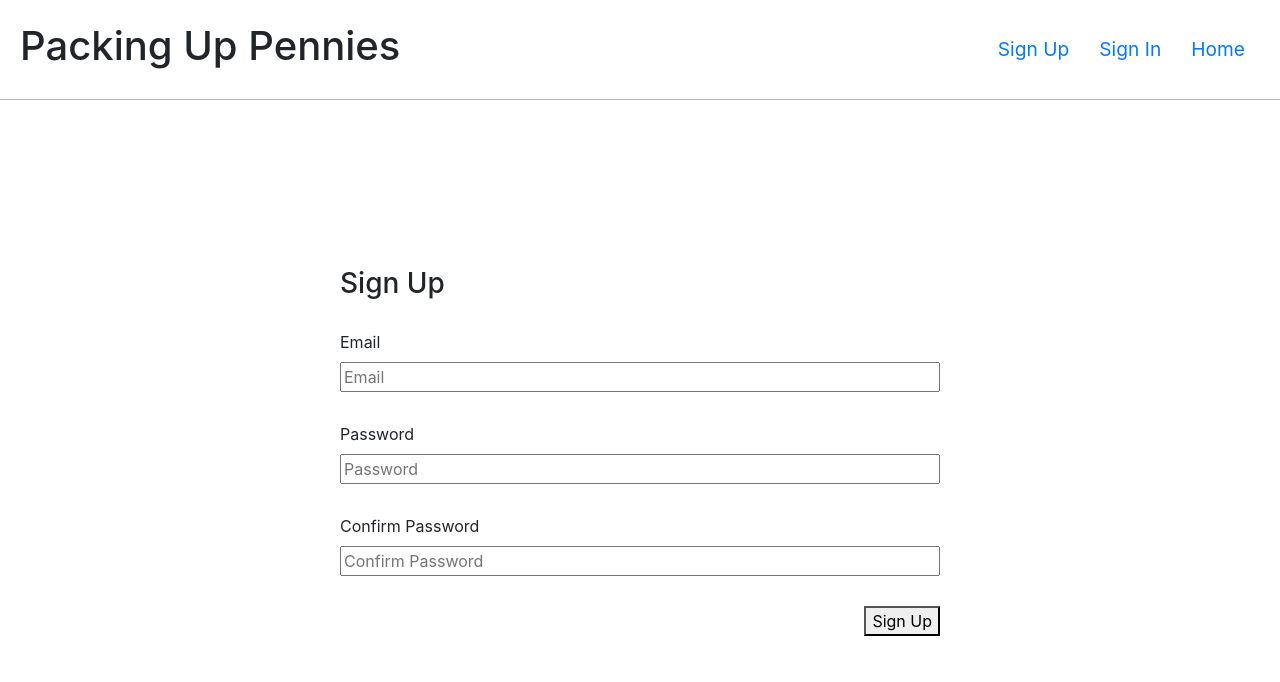
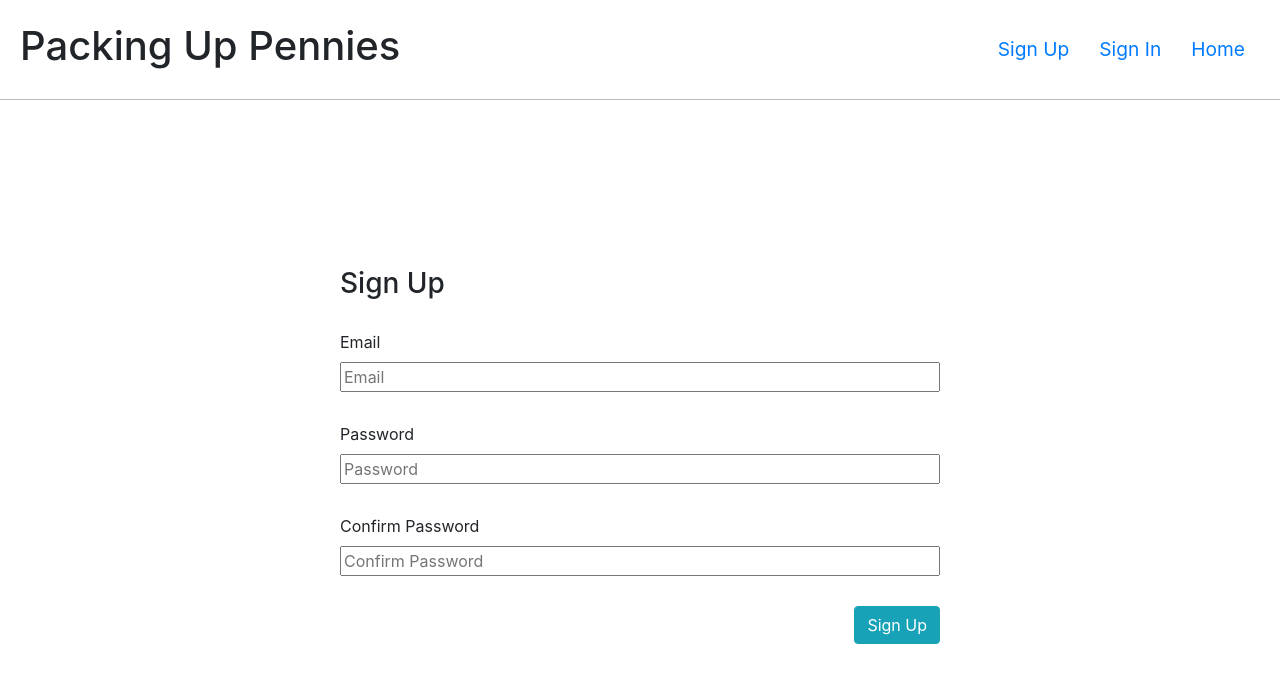
Before and after one commit to elizadavis/PackingUpPenniesClient, a React app: page /#/sign-up in a window 1280 px wide. Shown: the top 682 px of the page. Built offline with nearby package versions, Linux system fonts and the light colour scheme.

Commit message:
Style Buttons
Add styling for buttons

```diff
--- a/src/auth/components/ChangePassword.js
+++ b/src/auth/components/ChangePassword.js
@@ -3,6 +3,7 @@ import { withRouter } from 'react-router-dom'
 
 import { changePassword } from '../api'
 import messages from '../messages'
+import Button from 'react-bootstrap/Button'
 
 class ChangePassword extends Component {
   constructor () {
@@ -58,7 +59,7 @@ class ChangePassword extends Component {
           placeholder="New Password"
           onChange={this.handleChange}
         />
-        <button type="submit">Change Password</button>
+        <Button variant="info" type="submit">Change Password</Button>
       </form>
     )
   }
--- a/src/auth/components/SignIn.js
+++ b/src/auth/components/SignIn.js
@@ -3,6 +3,7 @@ import { withRouter } from 'react-router-dom'
 
 import { signIn } from '../api'
 import messages from '../messages'
+import Button from 'react-bootstrap/Button'
 
 class SignIn extends Component {
   constructor () {
@@ -58,7 +59,7 @@ class SignIn extends Component {
           placeholder="Password"
           onChange={this.handleChange}
         />
-        <button type="submit">Sign In</button>
+        <Button variant="info" type="submit">Sign In</Button>
       </form>
     )
   }
--- a/src/auth/components/SignUp.js
+++ b/src/auth/components/SignUp.js
@@ -3,6 +3,7 @@ import { withRouter } from 'react-router-dom'
 
 import { signUp, signIn } from '../api'
 import messages from '../messages'
+import Button from 'react-bootstrap/Button'
 
 class SignUp extends Component {
   constructor () {
@@ -70,7 +71,7 @@ class SignUp extends Component {
           placeholder="Confirm Password"
           onChange={this.handleChange}
         />
-        <button type="submit">Sign Up</button>
+        <Button variant="info" type="submit">Sign Up</Button>
       </form>
     )
   }
--- a/src/trips/components/TripForm.js
+++ b/src/trips/components/TripForm.js
@@ -60,7 +60,7 @@ const TripForm = ({ trip, handleSubmit, handleChange, cancelPath, maxLength }) =
       Submit
     </Button>
     <Link to={cancelPath}>
-      <Button>Go Back</Button>
+      <Button className="go-back" variant="secondary">Go Back</Button>
     </Link>
   </Form>
 )
```
